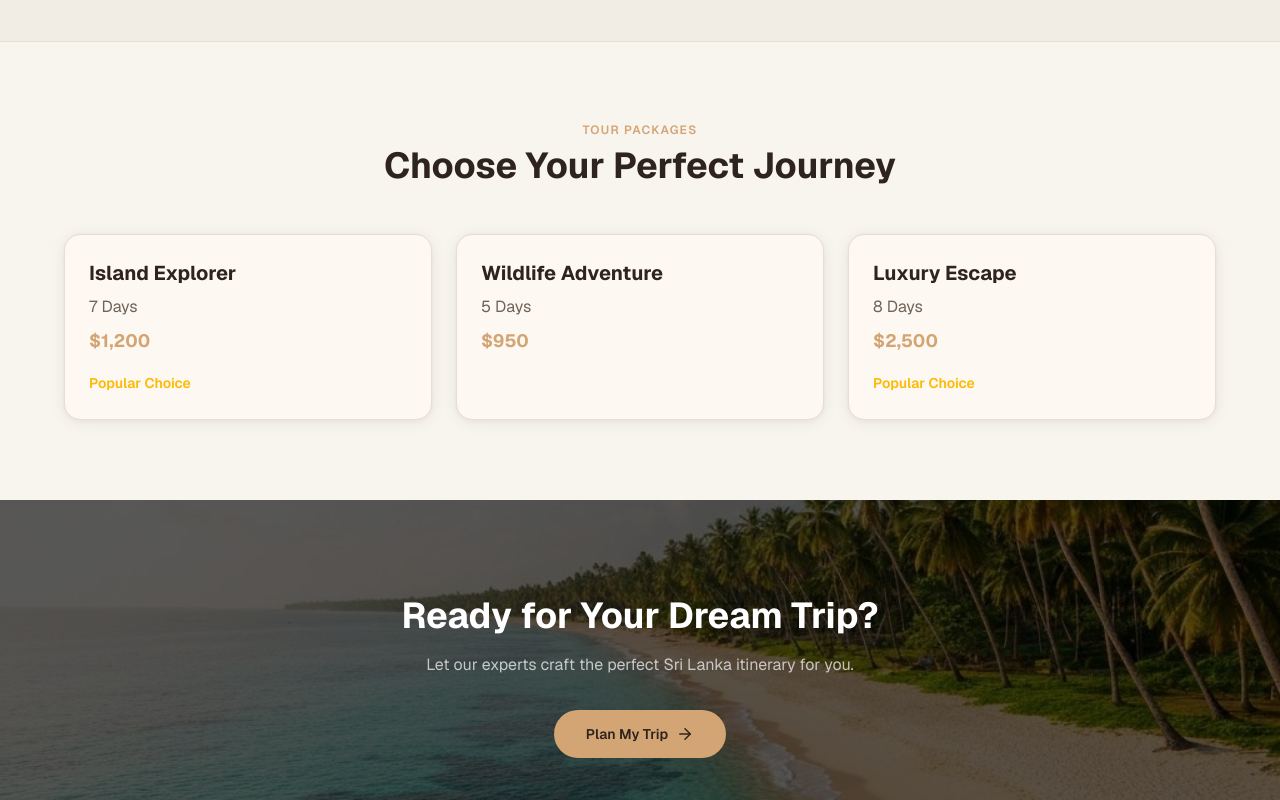
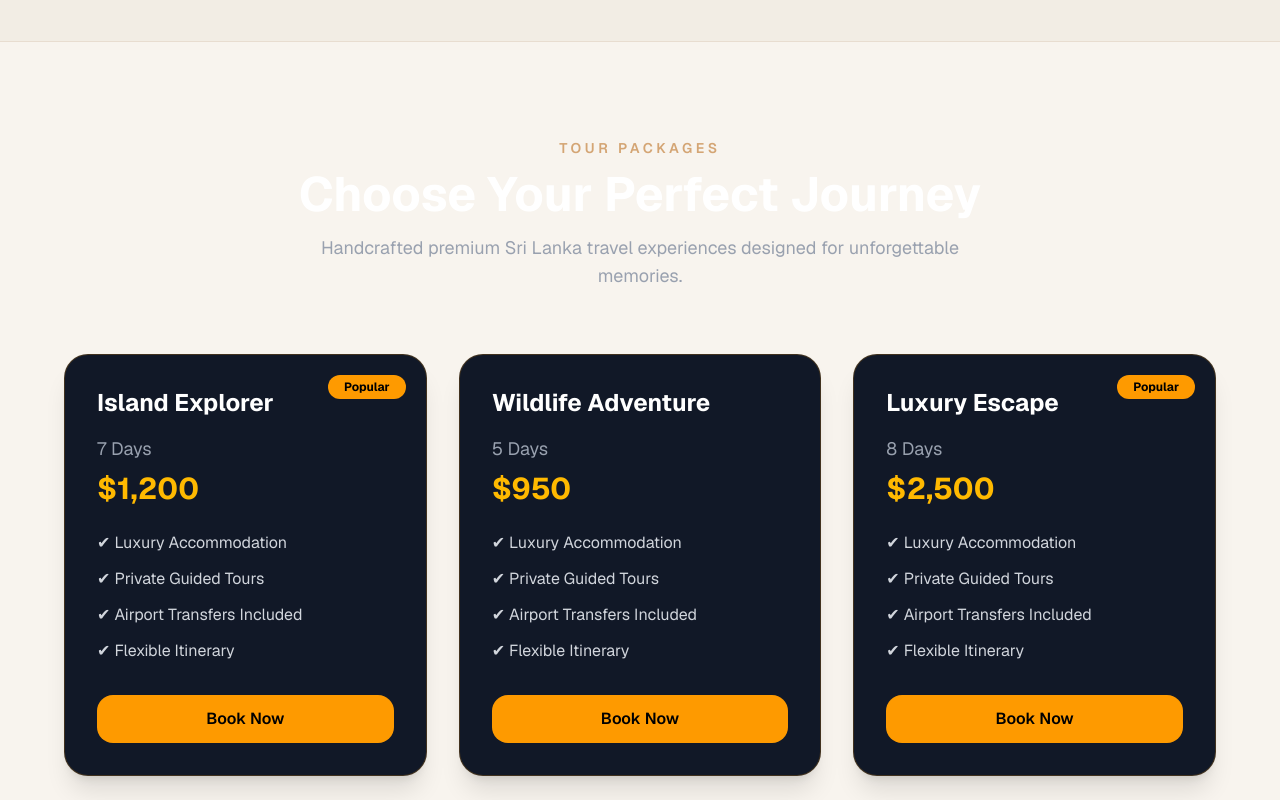
Before and after one commit to disaldeshan/ziona-voyages, a Next.js app: page / in a window 1280 px wide. Shown: the part 1940-2740 px from the top of the page. Built offline with nearby package versions, Linux system fonts and the light colour scheme.

Commit message:
Restore packages section 2

```diff
--- a/app/page.tsx
+++ b/app/page.tsx
@@ -222,33 +222,59 @@ export default function Home() {
             </div>
           </div>
         </section>
-        <section className="px-6 md:px-16 py-20 bg-background">
-          <div className="max-w-6xl mx-auto">
-            <div className="text-center mb-12">
-              <p className="text-accent font-semibold uppercase tracking-widest text-xs mb-2">
+
+        <section className="px-6 md:px-16 py-24 bg-background">
+          <div className="max-w-7xl mx-auto">
+            <div className="text-center mb-16">
+              <p className="text-accent font-semibold uppercase tracking-[0.25em] text-sm mb-3">
                 Tour Packages
               </p>
-              <h2 className="text-3xl md:text-4xl font-bold text-foreground">
+              <h2 className="text-4xl md:text-5xl font-bold text-white mb-4">
                 Choose Your Perfect Journey
               </h2>
+              <p className="text-gray-400 max-w-2xl mx-auto text-lg">
+                Handcrafted premium Sri Lanka travel experiences designed for unforgettable memories.
+              </p>
             </div>
 
-            <div className="grid grid-cols-1 md:grid-cols-3 gap-6">
+            <div className="grid grid-cols-1 md:grid-cols-3 gap-8">
               {packages.map((pkg) => (
-                <div key={pkg.name} className="luxury-card p-6 rounded-2xl shadow-lg">
-                  <h3 className="text-xl font-bold mb-2">{pkg.name}</h3>
-                  <p className="text-muted-foreground mb-2">{pkg.duration}</p>
-                  <p className="text-accent font-bold text-lg mb-4">{pkg.price}</p>
+                <div
+                  key={pkg.name}
+                  className="relative group bg-[#111827] border border-amber-500/20 rounded-3xl p-8 shadow-xl hover:shadow-amber-500/10 hover:-translate-y-2 transition-all duration-500 overflow-hidden"
+                >
                   {pkg.popular && (
-                    <span className="text-sm text-amber-400 font-semibold">
-                      Popular Choice
+                    <span className="absolute top-5 right-5 bg-amber-500 text-black text-xs font-bold px-4 py-1 rounded-full">
+                      Popular
                     </span>
                   )}
+
+                  <h3 className="text-2xl font-bold text-white mb-4">
+                    {pkg.name}
+                  </h3>
+
+                  <p className="text-gray-400 mb-2 text-lg">{pkg.duration}</p>
+
+                  <p className="text-3xl font-bold text-amber-400 mb-6">
+                    {pkg.price}
+                  </p>
+
+                  <ul className="space-y-3 text-gray-300 mb-8">
+                    <li>✔ Luxury Accommodation</li>
+                    <li>✔ Private Guided Tours</li>
+                    <li>✔ Airport Transfers Included</li>
+                    <li>✔ Flexible Itinerary</li>
+                  </ul>
+
+                  <button className="w-full bg-amber-500 hover:bg-amber-400 text-black font-semibold py-3 rounded-xl transition duration-300">
+                    Book Now
+                  </button>
                 </div>
               ))}
             </div>
           </div>
         </section>
+
         {/* CTA Banner */}
         <section className="relative px-6 md:px-16 py-24 overflow-hidden">
           <Image
```
